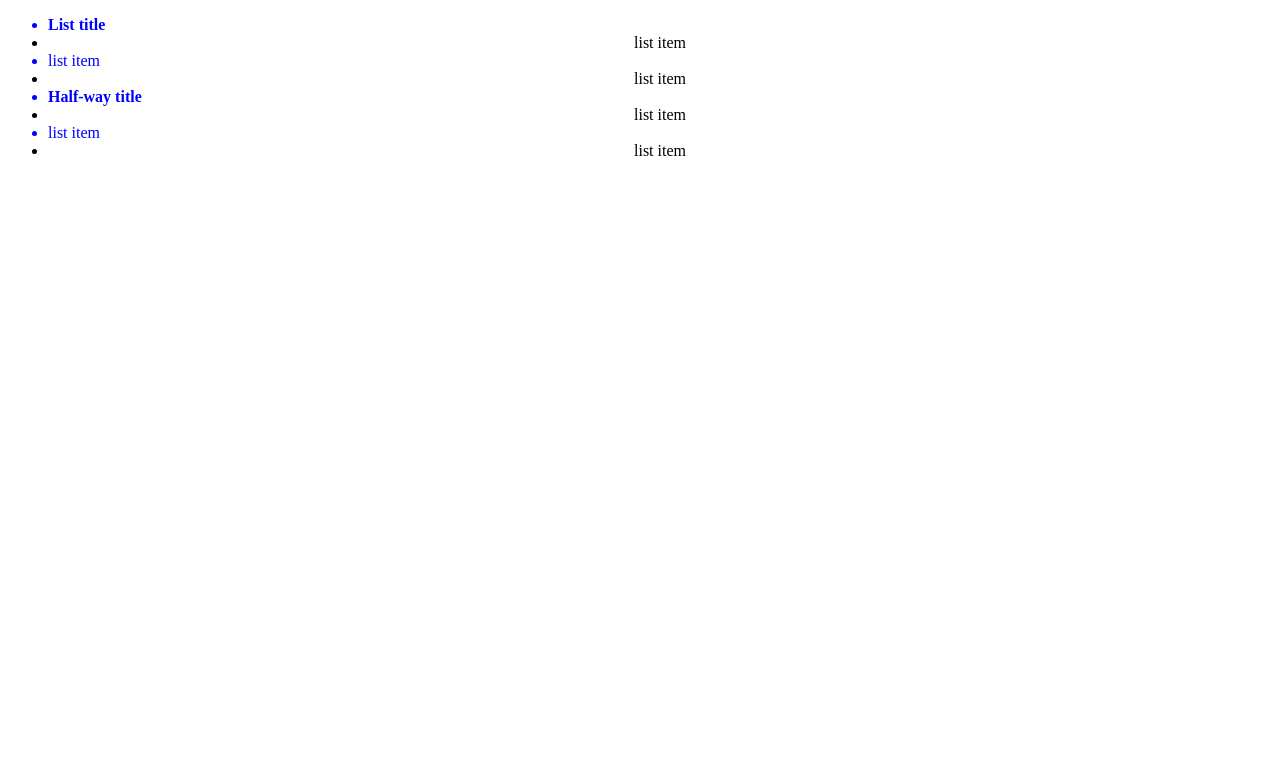
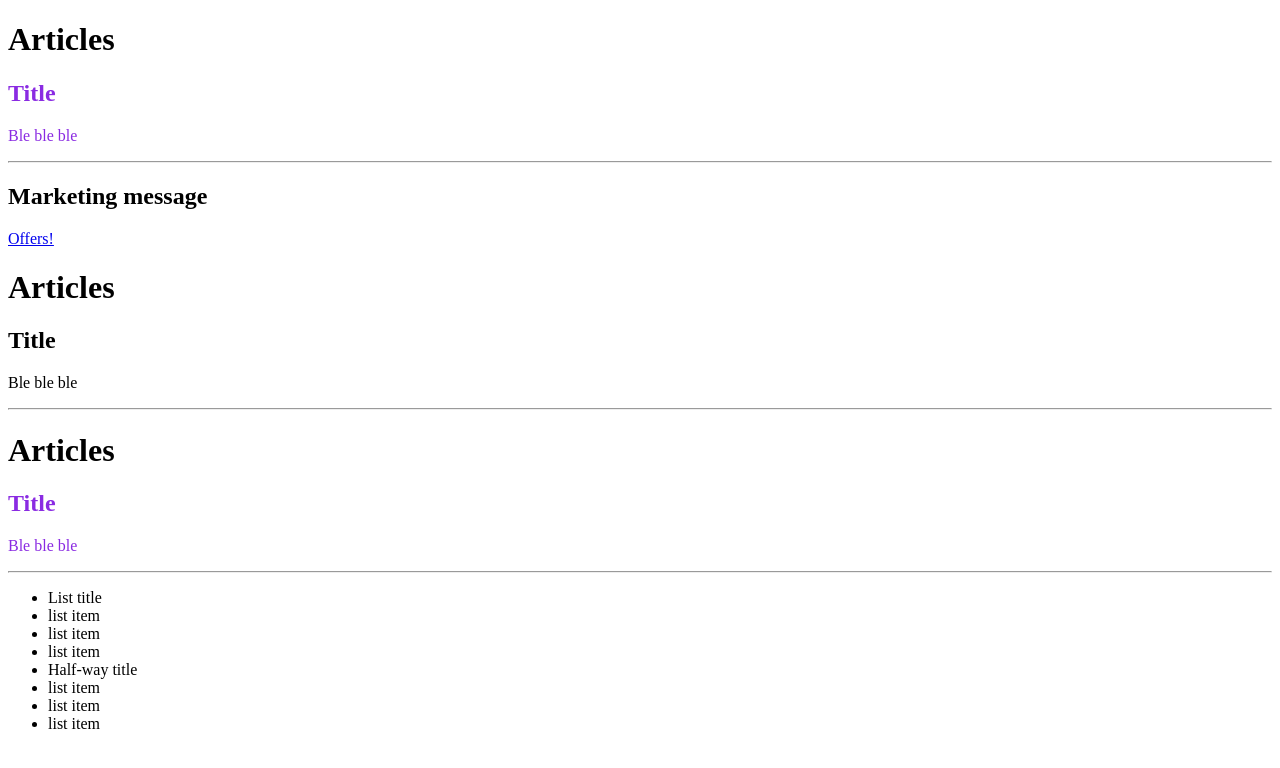
Before and after one commit to BeataGonera/CSS, a plain HTML site: page lists.html in a window 1280 px wide. Drawn offline with Linux system fonts and the light colour scheme.

Commit message:
nth-of-type selector

```diff
--- a/lists.html
+++ b/lists.html
@@ -1,5 +1,6 @@
 <!DOCTYPE html>
 <html lang="en">
+
 <head>
     <meta charset="UTF-8">
     <meta http-equiv="X-UA-Compatible" content="IE=edge">
@@ -9,6 +10,40 @@
 </head>
 
 <body>
+
+<div>
+    <h1>Articles</h1>
+
+    <article>
+    <h2>Title</h2>
+    <p>Ble ble ble</p>
+    </article>
+
+    <hr>
+
+    <h2>Marketing message</h2>
+    <a href="#">Offers!</a>
+
+    <h1>Articles</h1>
+
+    <article>
+    <h2>Title</h2>
+    <p>Ble ble ble</p>
+    </article>
+
+    <hr>
+
+    <h1>Articles</h1>
+
+    <article>
+    <h2>Title</h2>
+    <p>Ble ble ble</p>
+    </article>
+
+    <hr>
+
+</div>
+
 
     <ul>
         <li>List title</li>
@@ -22,4 +57,5 @@
     </ul>
 
 </body>
+
 </html>
--- a/syntax.css
+++ b/syntax.css
@@ -1,13 +1,5 @@
-/*nth-child selector*/
+/*nth-child-of-type selector*/
 
-li:nth-child(1), li:nth-child(5){
-    font-weight:bold;
+article:nth-of-type(2n+1){
+    color:blueviolet;
 }
-
-li:nth-child(odd){
-    color: blue;
-}
-
-li:nth-child(even){
-    text-align: center;
-}
```
